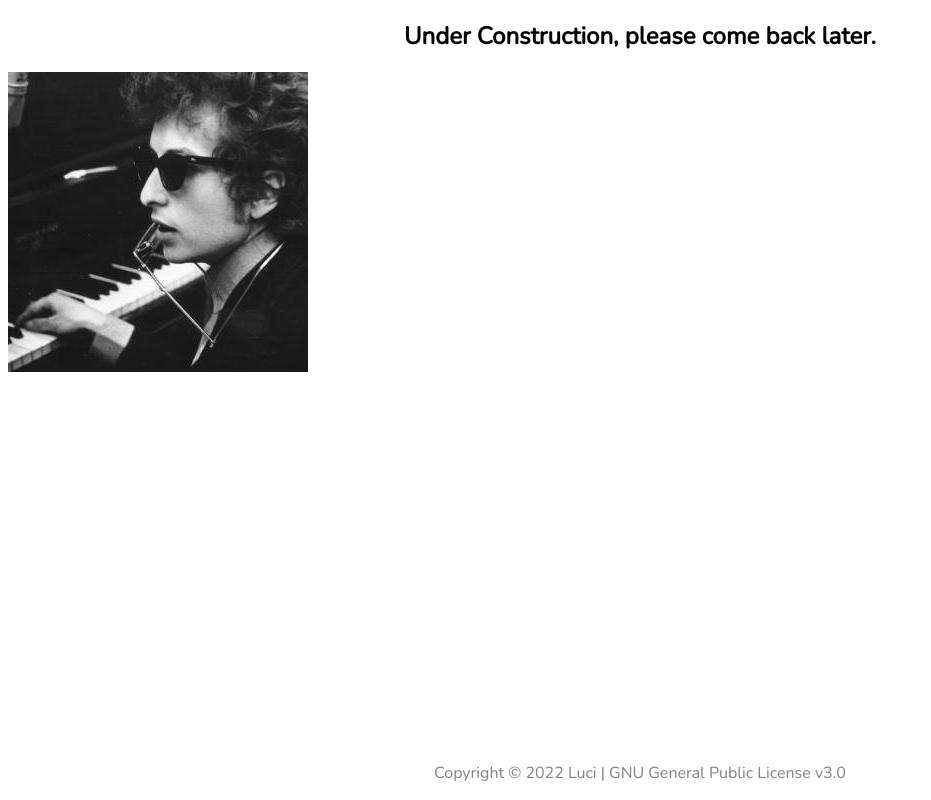
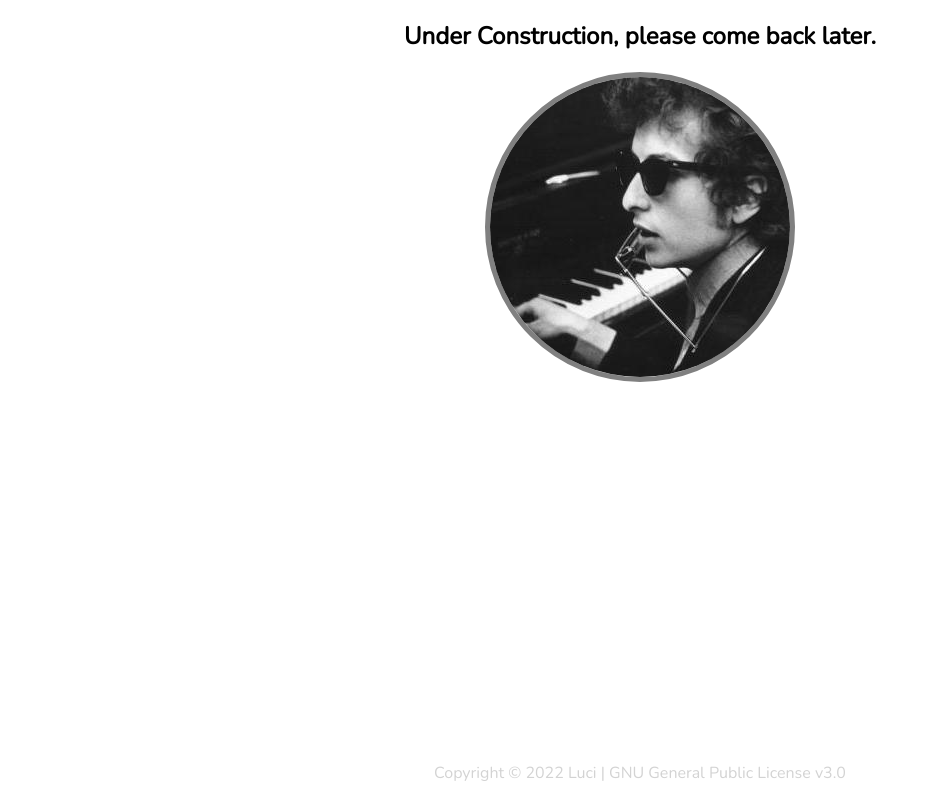
Before and after one commit to luci-tired/luci-tired.github.io, a plain HTML site: page index.html in a window 1280 px wide. Shown: the whole page, without its empty margins (0-931 px from the left). Drawn offline with nearby package versions, Linux system fonts and the light colour scheme.

Commit message:
slight styling changes

```diff
--- a/assets/css/styles.css
+++ b/assets/css/styles.css
@@ -3,12 +3,13 @@
     text-align: center;
     font-family: "Nunito", sans-serif;
 }
-.image
+.pfp
 {
     display: block;
     margin-left: auto;
     margin-right: auto;
     border-radius: 50%;
+    border: 5px solid grey;
 }
 .footer
 {
@@ -17,7 +18,7 @@
    bottom: 0;
    width: 100%;
    background-color: white;
-   color: gray;
+   color: lightgray;
    font-family: "Nunito", sans-serif;
    text-align: center;
 }
```
